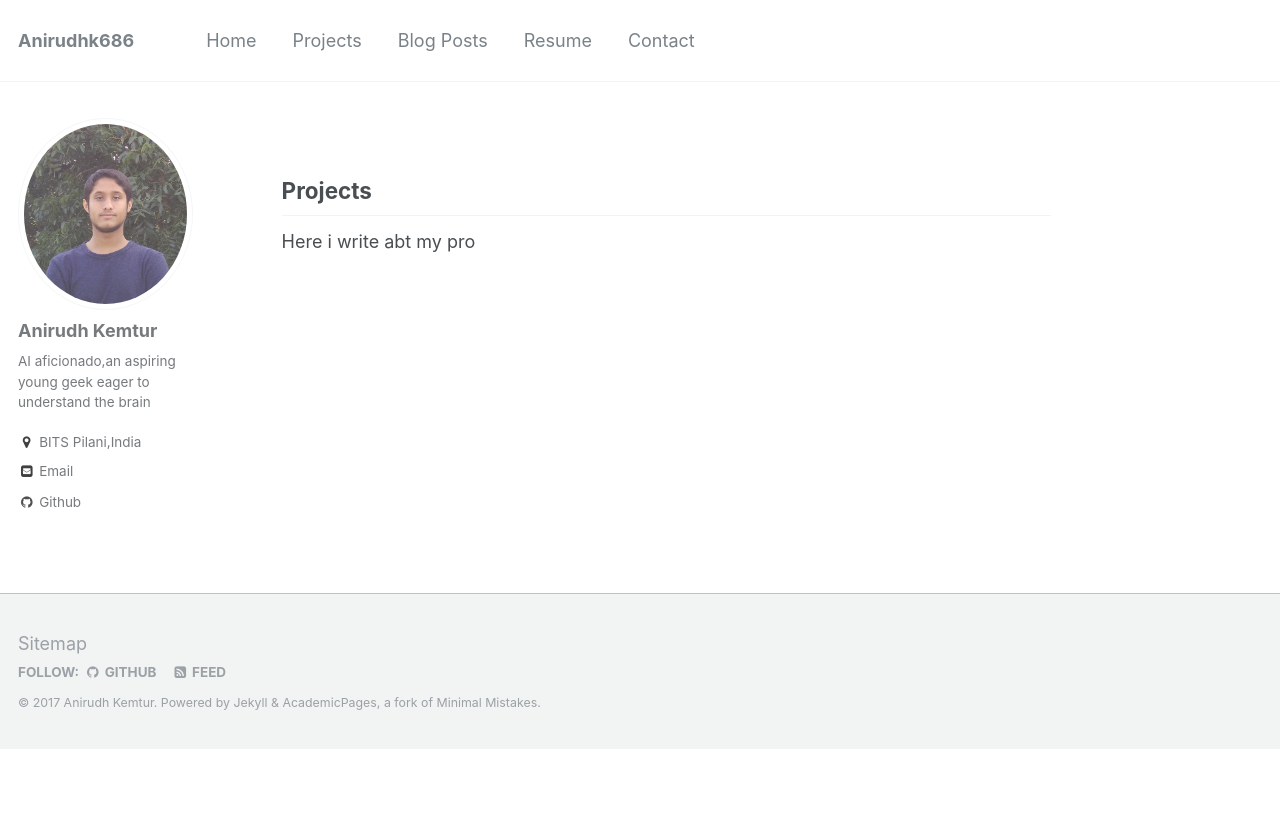
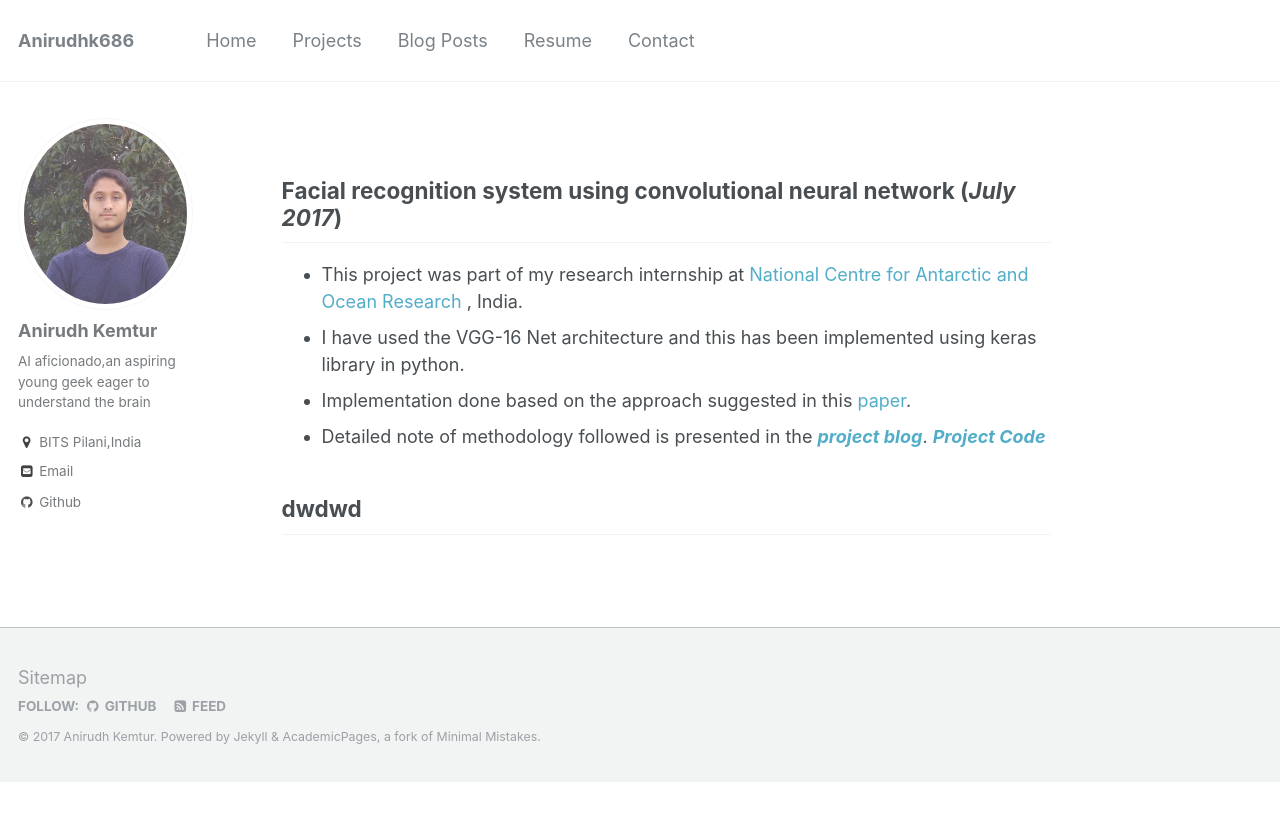
Before and after one commit to anirudhk686/anirudhk686.github.io, a Jekyll site: the page built from _pages/projects.md, in a window 1280 px wide. Shown: the top 821 px of the page. Built offline with Jekyll 4.4.1, drawn with Linux system fonts in a browser that asks for light colours.

Commit message:
Update projects.md

```diff
--- a/_pages/projects.md
+++ b/_pages/projects.md
@@ -5,6 +5,11 @@ excerpt: ""
 author_profile: true
 redirect_from:
 ---
+## Facial recognition system using convolutional neural network (_July 2017_)
+* This project was part of my research internship at [National Centre for Antarctic and Ocean Research](http://www.ncaor.gov.in/) , India.
+* I have used the VGG-16 Net architecture and this has been implemented using keras library in python.
+* Implementation done based on the approach suggested in this [paper](http://www.robots.ox.ac.uk/~vgg/publications/2015/Parkhi15/parkhi15.pdf).
+* Detailed note of methodology followed is presented in the [**_project blog_**](https://anirudhk686.github.io/facial_recognition/).
+[**_Project Code_**](https://github.com/anirudhk686/facial_recognition)
 
-## Projects
-Here i write abt my pro
+## dwdwd
```
